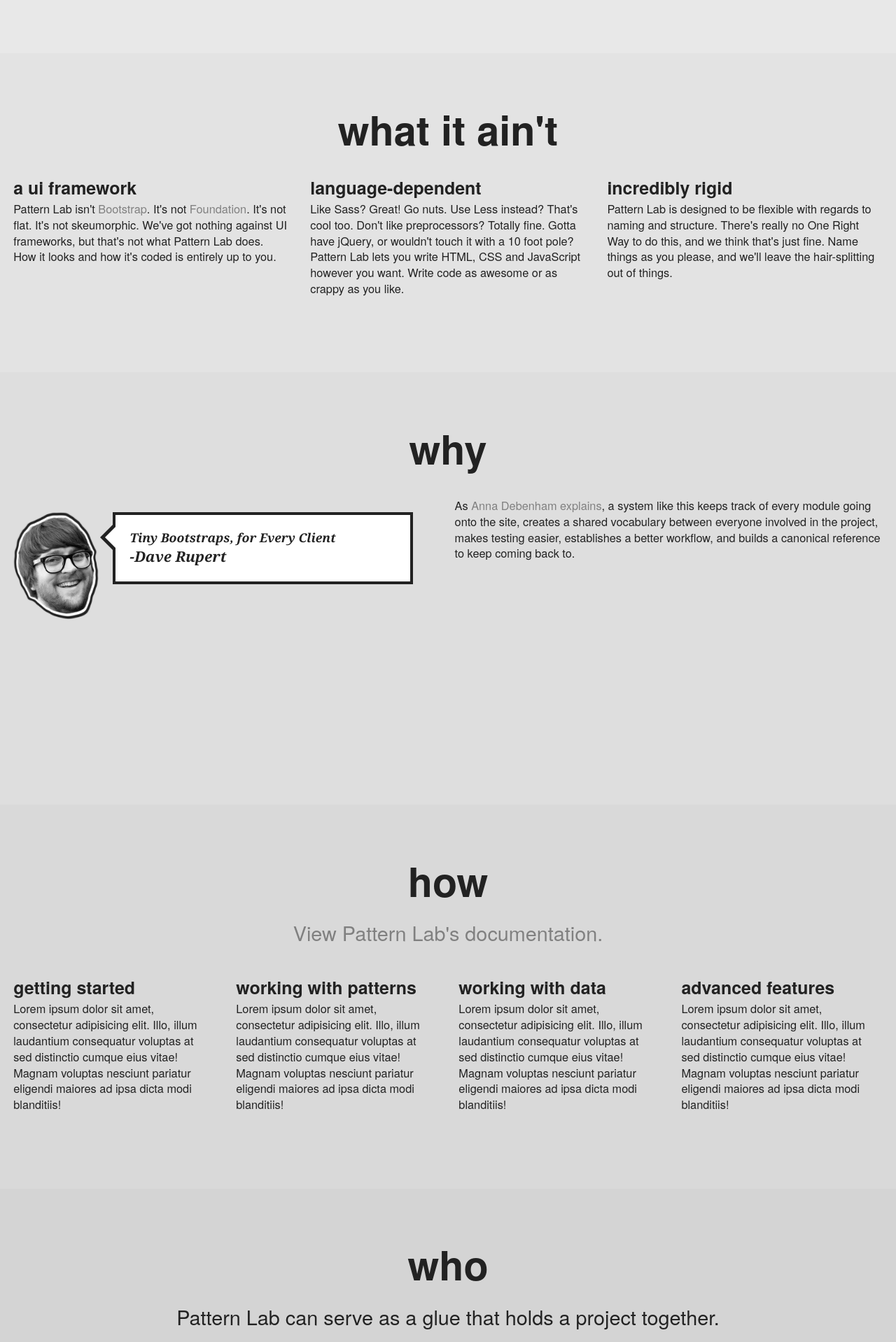
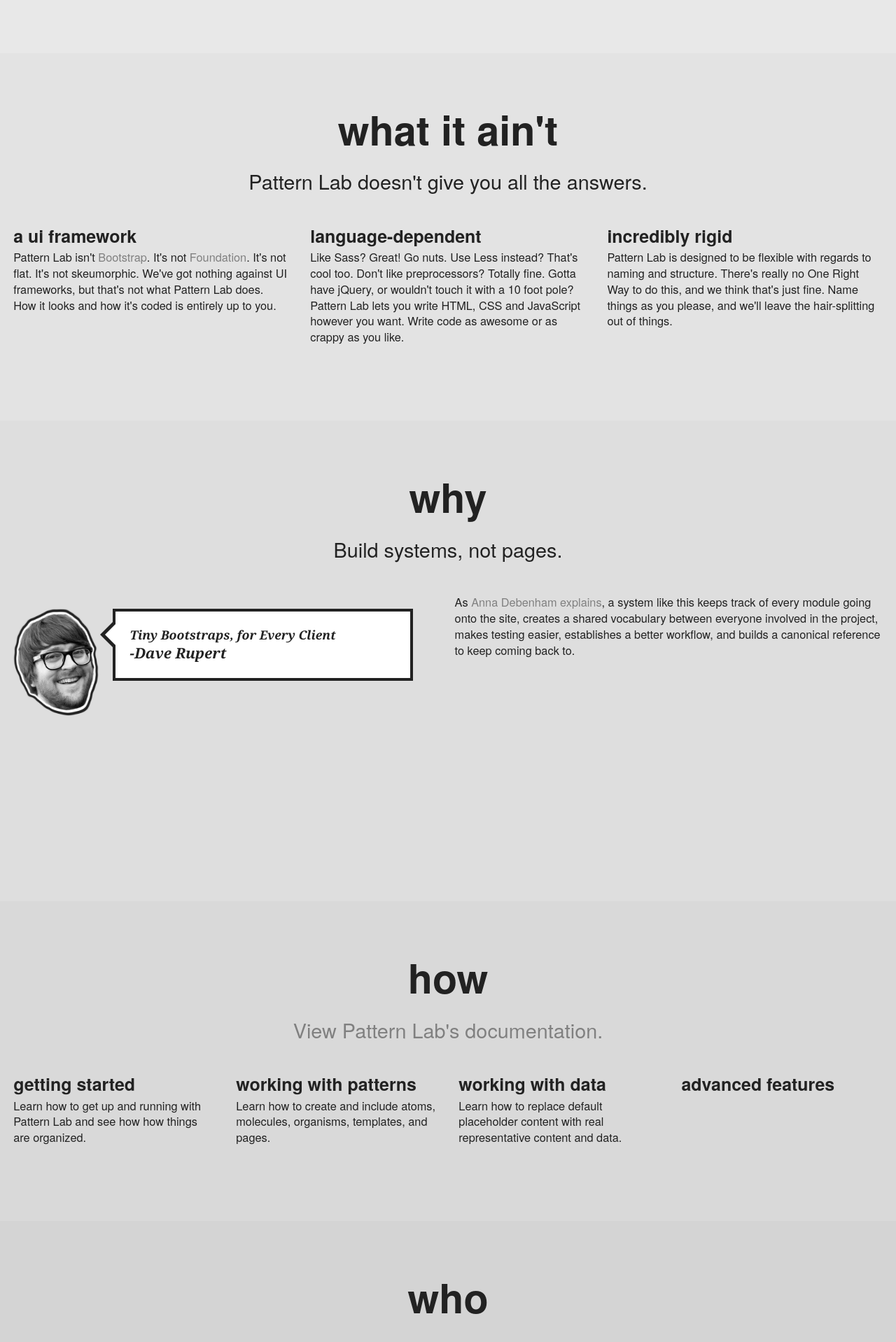
Before and after one commit to pattern-lab/website, a Jekyll site: the page patternlabsite/index.html, which Jekyll copies as it is, in a window 1280 px wide. Shown: the part 1444-3362 px from the top of the page at 70% size. Built offline with Jekyll 4.4.1, drawn with Linux system fonts in a browser that asks for light colours; Markdown is read by kramdown in place of the engine named in the settings; comment, search, counter and statistics services are not loaded; some of the changed text lies outside the part shown.

Commit message:
Homepage copy edits, style changes

```diff
--- a/patternlabsite/css/style.css
+++ b/patternlabsite/css/style.css
@@ -644,7 +644,6 @@ pre {
     margin-bottom: 1em; }
 
 .footer-nav {
-  text-align: center;
   margin-bottom: 2em; }
   @media all and (min-width: 50em) {
     .footer-nav li {
@@ -658,10 +657,14 @@ pre {
     text-transform: lowercase; }
     .footer-nav a:hover, .footer-nav a:focus {
       background: rgba(0, 0, 0, 0.2) !important; }
+  @media all and (min-width: 50em) {
+    .footer-nav {
+      text-align: center; } }
 
 .credits {
   font-size: 85%;
-  text-align: center; }
+  text-align: center;
+  padding: 0 0.8em; }
   .credits p {
     margin: 0; }
 
--- a/patternlabsite/css/style.scss
+++ b/patternlabsite/css/style.scss
@@ -942,7 +942,6 @@ pre {
 }
 
 .footer-nav {
-	text-align: center;
 	margin-bottom: 2em;
 
 	li {
@@ -965,11 +964,16 @@ pre {
  	 		background: rgba(0,0,0,0.2) !important;
  	 	}
 	}
+
+	@media all and (min-width: 50em) {
+		text-align: center;
+	}
 }
 
 .credits {
 	font-size: 85%;
 	text-align: center;
+	padding: 0 0.8em;
 
 	p {
 		margin: 0;
--- a/patternlabsite/index.html
+++ b/patternlabsite/index.html
@@ -112,6 +112,7 @@
 
       <section class="section section-3" id="what-isnt">
         <h2 class="section-title">What It Ain't</h2>
+        <p class="intro">Pattern Lab doesn't give you all the answers.</p>
 
         <ul class="g g-3up">
           <li class="gi">
@@ -131,6 +132,7 @@
 
       <section class="section section-4" id="why">
         <h2 class="section-title">Why</h2>
+        <p class="intro">Build systems, not pages.</p>
         <div class="g g-2up">
           <div class="gi">
             <a href="http://daverupert.com/2013/04/responsive-deliverables/" class="dave-rupert-quote" rel="external">
@@ -155,26 +157,26 @@
         <ul class="g g-4up">
           <li class="gi">
             <h3>Getting started</h3>
-            <p>Lorem ipsum dolor sit amet, consectetur adipisicing elit. Illo, illum laudantium consequatur voluptas at sed distinctio cumque eius vitae! Magnam voluptas nesciunt pariatur eligendi maiores ad ipsa dicta modi blanditiis!</p>
+            <p>Learn how to get up and running with Pattern Lab and see how how things are organized.</p>
            </li>
           <li class="gi">
             <h3>Working with Patterns</h3>
-            <p>Lorem ipsum dolor sit amet, consectetur adipisicing elit. Illo, illum laudantium consequatur voluptas at sed distinctio cumque eius vitae! Magnam voluptas nesciunt pariatur eligendi maiores ad ipsa dicta modi blanditiis!</p>
+            <p>Learn how to create and include atoms, molecules, organisms, templates, and pages.</p>
            </li>
           <li class="gi">
             <h3>Working with Data</h3>
-            <p>Lorem ipsum dolor sit amet, consectetur adipisicing elit. Illo, illum laudantium consequatur voluptas at sed distinctio cumque eius vitae! Magnam voluptas nesciunt pariatur eligendi maiores ad ipsa dicta modi blanditiis!</p>
+            <p>Learn how to replace default placeholder content with real representative content and data.</p>
            </li>
            <li class="gi">
             <h3>Advanced Features</h3>
-            <p>Lorem ipsum dolor sit amet, consectetur adipisicing elit. Illo, illum laudantium consequatur voluptas at sed distinctio cumque eius vitae! Magnam voluptas nesciunt pariatur eligendi maiores ad ipsa dicta modi blanditiis!</p>
+            <p></p>
            </li>
         </ul>
       </section>
 
       <section class="section section-6" id="who">
       <h2 class="section-title">Who</h2>
-        <p class="intro">Pattern Lab can serve as a glue that holds a project together.</p>
+        <p class="intro">Pattern Lab serves as a hub for your web project.</p>
         <ul class="g g-4up">
           <li class="gi">
             <h3>Information Designers</h3>
```
